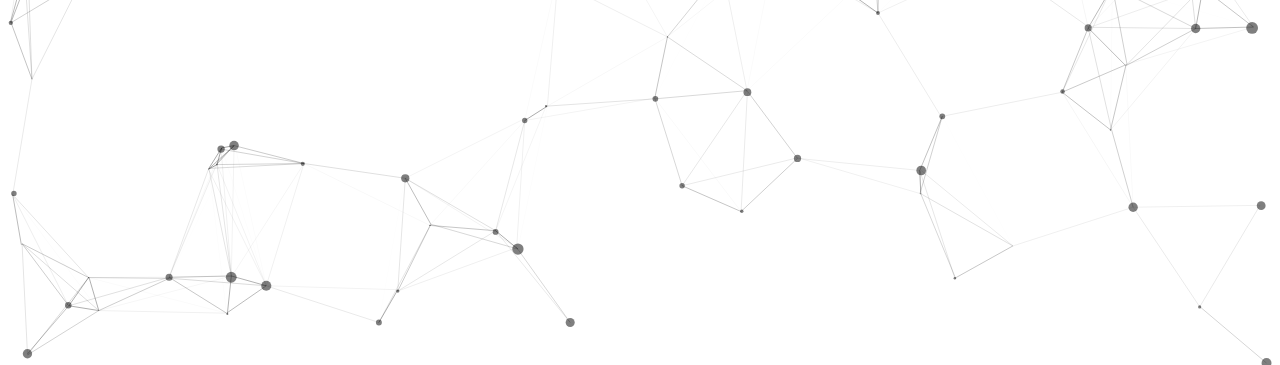
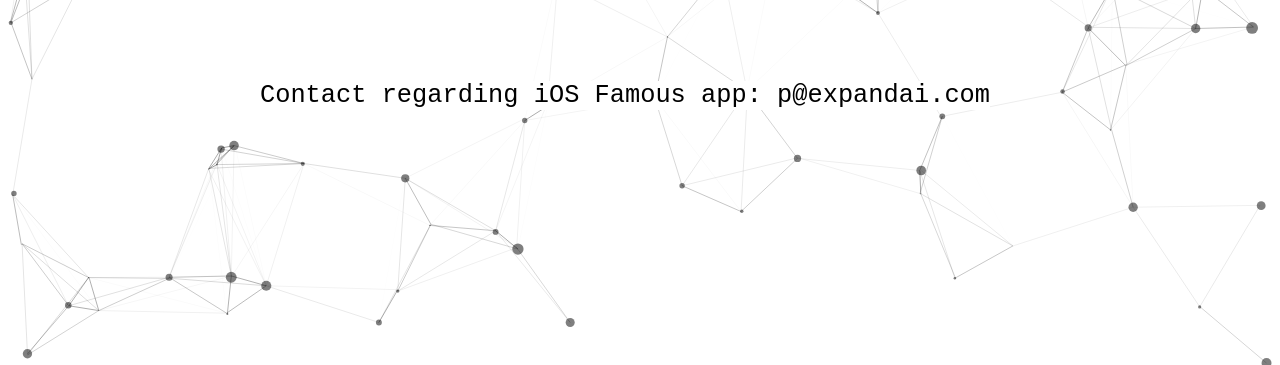
Before and after one commit to PetrShypila/expandAI, a website: page public/index.html in a window 1280 px wide. Shown: the part 435-800 px from the top of the page. Drawn offline with nearby package versions, Linux system fonts and the light colour scheme.

Commit message:
Added contact email

```diff
--- a/public/index.html
+++ b/public/index.html
@@ -10,7 +10,11 @@
 	<div class="logo">
 		<span>expandAI</span>
 		<br>
-		<span class="descr">AI Driven Software Development</span>
+		<span class="descr">
+			AI Driven Software Development
+			<br>
+			Contact regarding iOS Famous app: p@expandai.com
+		</span>
 	</div>
 
 	<div id="particles-js"></div>
```
